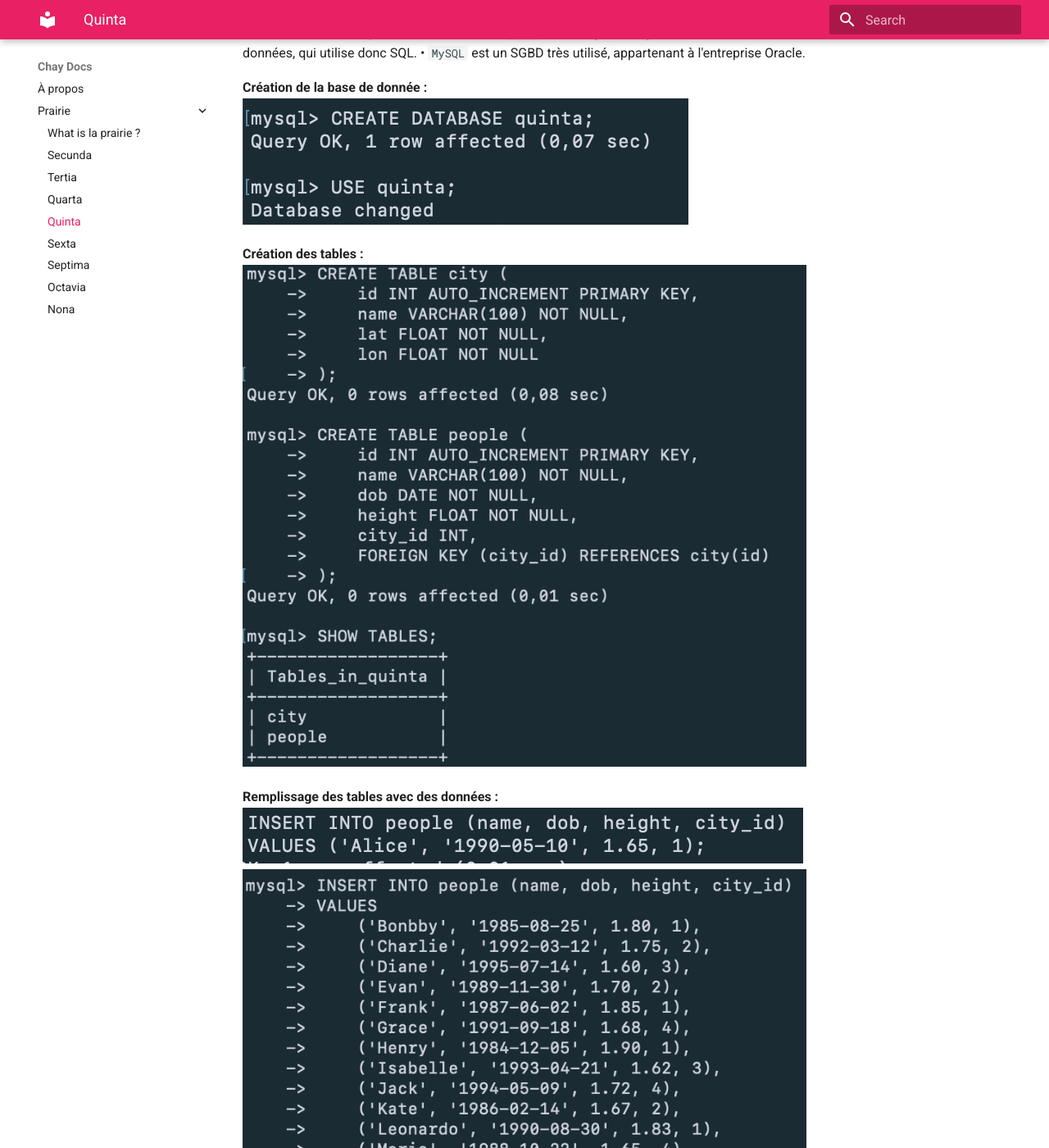
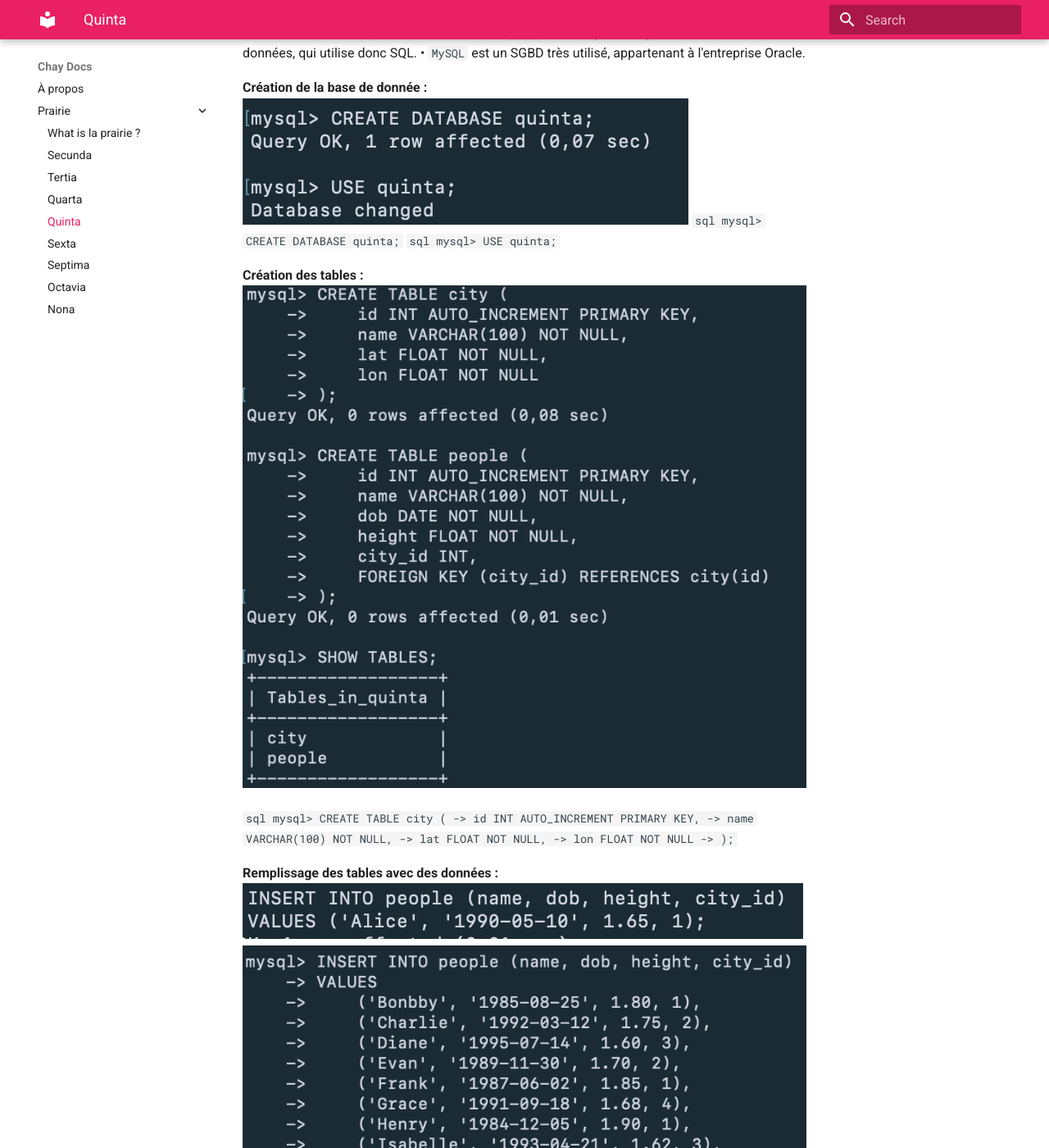
Before and after one commit to elhayanich/chay_docu, an MkDocs documentation site: the page built from docs/quinta.md, in a window 1280 px wide and 1400 px high, scrolled down 854 px. Shown: the whole window at 82% size. Built offline with MkDocs 1.6.1 and Material for MkDocs 9.7.7, drawn with Linux system fonts in a browser that asks for light colours.

Commit message:
update last prairie day

````diff
--- a/docs/quinta.md
+++ b/docs/quinta.md
@@ -6,9 +6,24 @@
 
 **Création de la base de donnée :**
 ![quinta exericse](Create_Use.png)
+ ```sql
+ mysql> CREATE DATABASE quinta;
+ ```
+ ```sql
+ mysql> USE quinta;
+ ```
 
 **Création des tables :**
 ![quinta exericse](create_tables.png)
+
+ ```sql
+ mysql> CREATE TABLE city (
+    ->     id INT AUTO_INCREMENT PRIMARY KEY,
+    ->     name VARCHAR(100) NOT NULL,
+    ->     lat FLOAT NOT NULL,
+    ->     lon FLOAT NOT NULL
+    -> );
+```
 
 **Remplissage des tables avec des données :**
 ![quinta exericse](insert_people.png)
````
Also changed, not shown: site/quarta/index.html, site/search/search_index.json.
